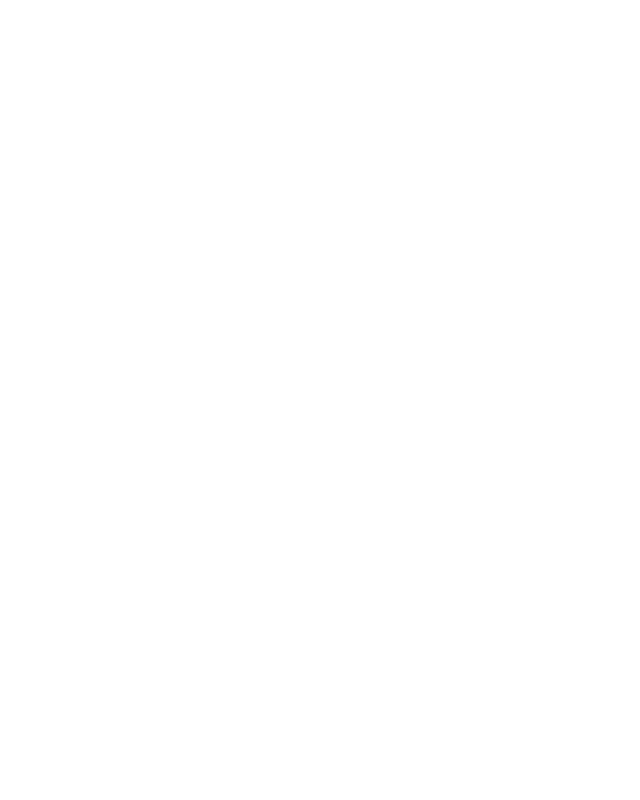
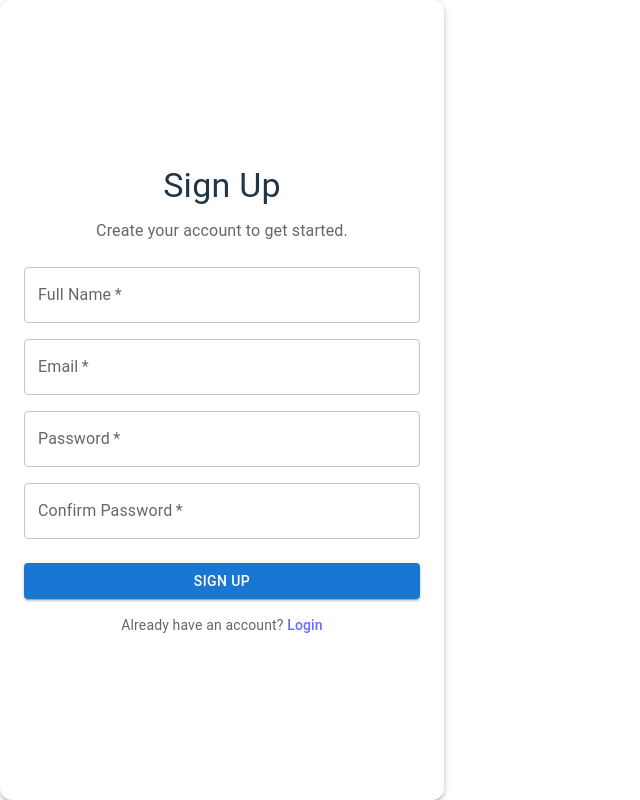
Before and after one commit to MingJae92/ahsifu-taekwondo, a React (Vite) app: page /signup in a window 1280 px wide. Before the commit this address had no page. Shown: the whole page, without its empty margins (0-640 px from the left). Built offline with nearby package versions, Linux system fonts and the light colour scheme.

Commit message:
Form implemented

```diff
--- a/src/App.jsx
+++ b/src/App.jsx
@@ -4,6 +4,7 @@
 import Reviews from "./Pages/Reviews/Reviews";
 import Contact from "./Pages/Contact/Contact"
 import Login from "./Pages/Login/Login";
+import Signup from "./Pages/Signup/Signup";
 import { Routes, Route } from "react-router-dom";
 
 function App() {
@@ -14,8 +15,8 @@
          <Route path="/aboutus" element={<Aboutus />} />
         <Route path="/reviews" element={<Reviews />} />
          <Route path="contact" element={<Contact />} />
-         {/* <Route path="/membersonly" element={<Membersonly />} />
-        <Route path="/signup" element={<Signup />} /> */}
+          {/* <Route path="/membersonly" element={<Membersonly />} /> */}
+        <Route path="/signup" element={<Signup />} />
         <Route path="/login" element={<Login />} />
       </Routes>
     </div>
--- a/src/components/Navbar/Navbar.jsx
+++ b/src/components/Navbar/Navbar.jsx
@@ -11,7 +11,6 @@
   Divider,
 } from "@mui/material";
 import { Link } from "react-router-dom";
-import { motion } from "framer-motion";
 import MenuIcon from "@mui/icons-material/Menu"; // Include the menu icon for mobile
 
 function Navbar() {
@@ -46,16 +45,11 @@
   }, [lastScrollY]);
 
   return (
-    <motion.div
-      initial={{ y: -50, opacity: 0 }}
-      animate={{ y: 0, opacity: isVisible ? 1 : 0 }}
-      transition={{ duration: 0.3 }}
-    >
     <AppBar
       position="fixed"
       color="primary"
       elevation={4}
-        sx={{ width: "100%", top: 0, bgcolor: "#1C1C1C" }}
+      sx={{ width: "100%", top: 0, bgcolor: "#1C1C1C", display: isVisible ? 'block' : 'none' }}
     >
       <Toolbar
         sx={{ justifyContent: "space-between", px: { xs: 3, md: 6 }, py: 2 }}
@@ -116,12 +110,14 @@
               Log In
             </Button>
           </Link>
+          <Link to="/signup">
             <Button
               variant="contained"
               sx={{ textTransform: "none", backgroundColor: "#fbc02d" }}
             >
               Sign Up
             </Button>
+          </Link>
         </Box>
 
         {/* Mobile Menu Icon */}
@@ -158,7 +154,6 @@
       </Toolbar>
       <Divider sx={{ bgcolor: "#fbc02d" }} />
     </AppBar>
-    </motion.div>
   );
 }
 
--- a/src/pages/Signup/Signup.jsx
+++ b/src/pages/Signup/Signup.jsx
@@ -1,9 +1,77 @@
-import React from 'react'
+import React from 'react';
+import { TextField, Button, Container, Box, Typography, Grid } from '@mui/material';
 
-function Signup() {
+const Signup = () => {
   return (
-    <div>Signup</div>
-  )
-}
+    <Container
+      maxWidth="xs"
+      sx={{
+        display: 'flex',
+        flexDirection: 'column',
+        justifyContent: 'center',
+        height: '100vh',
+        bgcolor: 'background.paper',
+        borderRadius: '12px',
+        boxShadow: 3,
+        p: 4,
+      }}
+    >
+      <Box sx={{ mb: 3, textAlign: 'center' }}>
+        <Typography variant="h4" gutterBottom>
+          Sign Up
+        </Typography>
+        <Typography variant="body1" color="text.secondary">
+          Create your account to get started.
+        </Typography>
+      </Box>
 
-export default Signup
+      <form noValidate>
+        <TextField
+          label="Full Name"
+          variant="outlined"
+          fullWidth
+          required
+          sx={{ mb: 2 }}
+        />
+        <TextField
+          label="Email"
+          type="email"
+          variant="outlined"
+          fullWidth
+          required
+          sx={{ mb: 2 }}
+        />
+        <TextField
+          label="Password"
+          type="password"
+          variant="outlined"
+          fullWidth
+          required
+          sx={{ mb: 2 }}
+        />
+        <TextField
+          label="Confirm Password"
+          type="password"
+          variant="outlined"
+          fullWidth
+          required
+          sx={{ mb: 3 }}
+        />
+
+        <Button variant="contained" fullWidth sx={{ mb: 2 }}>
+          Sign Up
+        </Button>
+
+        <Grid container justifyContent="center">
+          <Grid item>
+            <Typography variant="body2" color="text.secondary">
+              Already have an account? <a href="/login">Login</a>
+            </Typography>
+          </Grid>
+        </Grid>
+      </form>
+    </Container>
+  );
+};
+
+export default Signup;
```
Also changed, not shown: src/pages/Login/Login.jsx (+99 -75 lines). Lines whose indentation alone changed are shown as unchanged.
